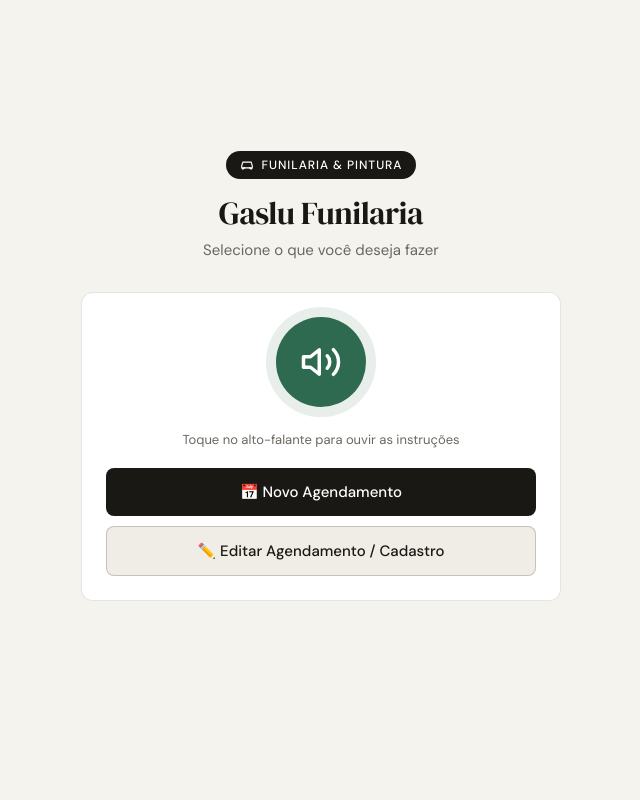
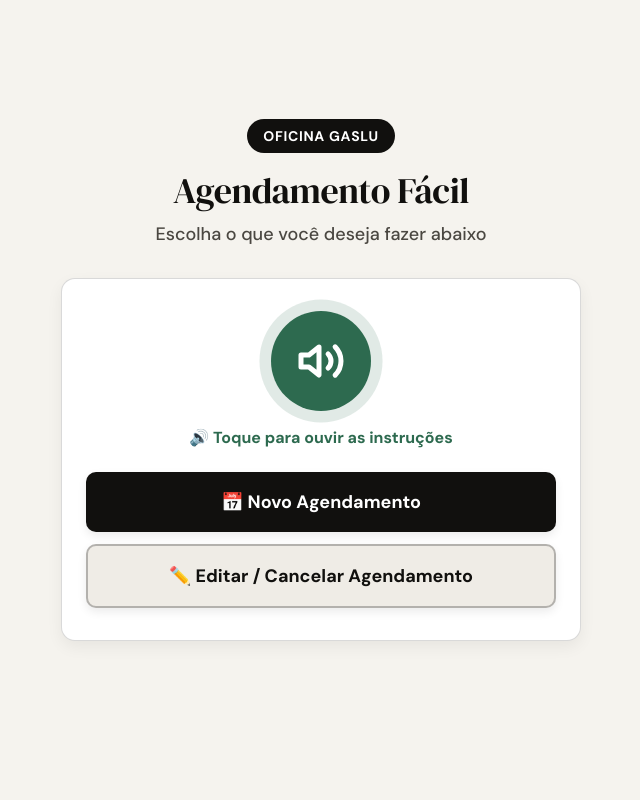
Before and after one commit to lumafrazao-dev/frameworkweb-pi1-gp7, a Django app: page / in a window 1280 px wide. Shown: the whole page, without its empty margins (319-959 px from the left). Run offline with Django 5.2, Linux system fonts and the light colour scheme.

Commit message:
Update escolher_opcao.html

```diff
--- a/agendamento/templates/escolher_opcao.html
+++ b/agendamento/templates/escolher_opcao.html
@@ -5,52 +5,51 @@
   <meta name="viewport" content="width=device-width, initial-scale=1.0">
   <title>Gaslu Funilaria — Escolher Opção</title>
   <link rel="preconnect" href="https://fonts.googleapis.com">
-  <link href="https://fonts.googleapis.com/css2?family=DM+Sans:wght@400;500&family=DM+Serif+Display&display=swap" rel="stylesheet">
+  <link href="https://fonts.googleapis.com/css2?family=DM+Sans:wght@500;700&family=DM+Serif+Display&display=swap" rel="stylesheet">
   <style>
     *, *::before, *::after { box-sizing: border-box; margin: 0; padding: 0; }
     :root {
-      --bg: #F5F3EE; --surface: #FFFFFF; --surface2: #F0EDE7;
-      --border: rgba(0,0,0,0.10); --border-strong: rgba(0,0,0,0.18);
-      --ink: #1A1814; --ink2: #6B6760; --ink3: #9E9B97;
-      --radius: 12px; --radius-sm: 8px;
+      --bg: #F5F3EE; --surface: #FFFFFF; --surface2: #EFECE6;
+      --border: rgba(0,0,0,0.15); --border-strong: rgba(0,0,0,0.25);
+      --ink: #11100E; --ink2: #4A4741;
+      --radius: 14px; --radius-sm: 10px;
     }
     body {
       font-family: 'DM Sans', sans-serif;
       background: var(--bg);
       color: var(--ink);
       min-height: 100vh;
-      padding: 2rem 1rem 4rem;
+      padding: 1.5rem 1rem 3rem;
       display: flex;
       flex-direction: column;
       align-items: center;
       justify-content: center;
     }
-    .page { max-width: 480px; width: 100%; }
+    .page { max-width: 520px; width: 100%; }
     .header { text-align: center; margin-bottom: 2rem; animation: fadeUp 0.5s ease both; }
     .header-badge {
       display: inline-flex; align-items: center; gap: 8px;
-      background: var(--ink); color: #fff; font-size: 12px; font-weight: 500;
-      letter-spacing: 0.08em; text-transform: uppercase; padding: 6px 14px;
+      background: var(--ink); color: #fff; font-size: 14px; font-weight: 700;
+      letter-spacing: 0.05em; text-transform: uppercase; padding: 8px 16px;
       border-radius: 40px; margin-bottom: 1rem;
     }
-    .header-badge svg { width: 14px; height: 14px; }
     .header h1 {
-      font-family: 'DM Serif Display', serif; font-size: 32px; font-weight: 400;
-      letter-spacing: -0.5px; line-height: 1.15;
+      font-family: 'DM Serif Display', serif; font-size: 36px; font-weight: 400;
+      letter-spacing: -0.5px; line-height: 1.2; color: var(--ink);
     }
-    .header p { font-size: 15px; color: var(--ink2); margin-top: 8px; }
+    .header p { font-size: 18px; font-weight: 500; color: var(--ink2); margin-top: 10px; }
 
     .card {
-      background: var(--surface); border: 0.5px solid var(--border);
-      border-radius: var(--radius); padding: 1.5rem; margin-bottom: 1rem;
-      animation: fadeUp 0.5s ease both;
+      background: var(--surface); border: 1.5px solid var(--border);
+      border-radius: var(--radius); padding: 2rem 1.5rem; margin-bottom: 1rem;
+      box-shadow: 0 6px 16px rgba(0,0,0,0.06);
       text-align: center;
     }
 
-    /* Botão Gigante de Áudio (Apenas Ícone Chamativo) */
+    /* Botão Gigante de Áudio para Idosos */
     .btn-audio-gigante {
-      width: 90px;
-      height: 90px;
+      width: 100px;
+      height: 100px;
       background: #2D6A4F;
       color: #fff;
       border: none;
@@ -59,64 +58,54 @@
       display: inline-flex;
       align-items: center;
       justify-content: center;
-      margin: 0 auto 1.5rem auto;
-      box-shadow: 0 8px 20px rgba(45, 106, 79, 0.35);
-      transition: transform 0.15s, background 0.15s, box-shadow 0.15s;
+      margin: 0 auto 1rem auto;
+      box-shadow: 0 8px 22px rgba(45, 106, 79, 0.4);
+      transition: transform 0.15s, background 0.15s;
       animation: pulseGlow 2s infinite;
     }
-    .btn-audio-gigante svg {
-      width: 42px;
-      height: 42px;
-    }
-    .btn-audio-gigante:hover {
-      background: #1B4332;
-      transform: scale(1.08);
-      box-shadow: 0 12px 25px rgba(45, 106, 79, 0.45);
-    }
-    .btn-audio-gigante:active {
-      transform: scale(0.95);
+    .btn-audio-gigante svg { width: 48px; height: 48px; }
+    .btn-audio-gigante:hover { background: #1B4332; transform: scale(1.06); }
+
+    .legenda-audio {
+      font-size: 16px;
+      font-weight: 700;
+      color: #2D6A4F;
+      margin-bottom: 1.5rem;
     }
 
-    /* Pequena legenda de apoio discreta abaixo do botão */
-    .legenda-audio {
-      font-size: 13px;
-      color: var(--ink2);
-      margin-bottom: 1.25rem;
+    /* Botões Principais Maiores e com Fontes Grandes */
+    .btn-primary, .btn-secondary {
+      width: 100%; padding: 18px 20px; border-radius: var(--radius-sm);
+      font-family: 'DM Sans', sans-serif; font-size: 18px; font-weight: 700;
+      cursor: pointer; text-align: center; text-decoration: none; display: block;
+      transition: opacity 0.15s, transform 0.1s;
+      box-shadow: 0 4px 10px rgba(0,0,0,0.08);
     }
+    .btn-primary { background: var(--ink); color: #fff; border: none; margin-bottom: 12px; }
+    .btn-primary:hover { opacity: 0.88; }
+    .btn-secondary { background: var(--surface2); color: var(--ink); border: 2px solid var(--border-strong); }
+    .btn-secondary:hover { background: #e2ded7; }
 
-    .btn-primary, .btn-secondary {
-      width: 100%; padding: 14px; border-radius: var(--radius-sm);
-      font-family: 'DM Sans', sans-serif; font-size: 15px; font-weight: 500;
-      cursor: pointer; text-align: center; text-decoration: none; display: block;
-      transition: opacity 0.15s, transform 0.1s, background 0.15s;
-    }
-    .btn-primary { background: var(--ink); color: #fff; border: none; margin-bottom: 10px; }
-    .btn-primary:hover { opacity: 0.82; }
-    .btn-secondary { background: var(--surface2); color: var(--ink); border: 0.5px solid var(--border-strong); }
-    .btn-secondary:hover { background: var(--border); }
-
-    /* Pop-up Modal */
+    /* Pop-up Modal Amigável */
     .modal-backdrop {
-      position: fixed; inset: 0; background: rgba(26, 24, 20, 0.6);
-      display: flex; align-items: center; justify-content: center; padding: 1rem;
-      z-index: 9999; animation: fadeUp 0.2s ease both;
+      position: fixed; inset: 0; background: rgba(17, 16, 14, 0.7);
+      display: flex; align-items: center; justify-content: center; padding: 1.5rem;
+      z-index: 9999;
     }
     .modal-card {
-      background: var(--surface); width: 100%; max-width: 400px;
-      border-radius: var(--radius); padding: 2rem 1.5rem; border: 0.5px solid var(--border);
-      box-shadow: 0 20px 40px rgba(0,0,0,0.15); text-align: center;
+      background: var(--surface); width: 100%; max-width: 440px;
+      border-radius: var(--radius); padding: 2.5rem 1.8rem; border: 2px solid var(--border-strong);
+      box-shadow: c 0 20px 40px rgba(0,0,0,0.2); text-align: center;
     }
     .modal-card h3 {
-      font-family: 'DM Serif Display', serif; font-size: 22px; font-weight: 400;
-      margin-bottom: 10px; color: var(--ink);
+      font-family: 'DM Serif Display', serif; font-size: 28px; font-weight: 400;
+      margin-bottom: 12px; color: var(--ink);
     }
-    .modal-card p { font-size: 14px; color: var(--ink2); line-height: 1.5; margin-bottom: 1.5rem; }
-    .modal-actions { display: grid; grid-template-columns: 1fr 1fr; gap: 10px; }
+    .modal-card p { font-size: 17px; font-weight: 500; color: var(--ink2); line-height: 1.5; margin-bottom: 2rem; }
+    .modal-actions { display: grid; grid-template-columns: 1fr 1fr; gap: 12px; }
 
-    .btn-sim { background: #007bff; color: white; border: none; padding: 12px; border-radius: var(--radius-sm); font-weight: 500; cursor: pointer; }
-    .btn-sim:hover { opacity: 0.9; }
-    .btn-nao { background: #1A1814; color: white; border: none; padding: 12px; border-radius: var(--radius-sm); font-weight: 500; cursor: pointer; }
-    .btn-nao:hover { opacity: 0.8; }
+    .btn-sim { background: #0066cc; color: white; border: none; padding: 16px; border-radius: var(--radius-sm); font-size: 17px; font-weight: 700; cursor: pointer; box-shadow: 0 4px 10px rgba(0,102,204,0.3); }
+    .btn-nao { background: var(--ink); color: white; border: none; padding: 16px; border-radius: var(--radius-sm); font-size: 17px; font-weight: 700; cursor: pointer; }
 
     .hidden { display: none !important; }
 
@@ -124,10 +113,9 @@
       from { opacity: 0; transform: translateY(12px); }
       to { opacity: 1; transform: translateY(0); }
     }
-
     @keyframes pulseGlow {
-      0% { box-shadow: 0 0 0 0 rgba(45, 106, 79, 0.4); }
-      70% { box-shadow: 0 0 0 14px rgba(45, 106, 79, 0); }
+      0% { box-shadow: 0 0 0 0 rgba(45, 106, 79, 0.5); }
+      70% { box-shadow: 0 0 0 16px rgba(45, 106, 79, 0); }
       100% { box-shadow: 0 0 0 0 rgba(45, 106, 79, 0); }
     }
   </style>
@@ -135,39 +123,30 @@
 <body>
 <div class="page">
   <header class="header">
-    <div class="header-badge">
-      <svg viewBox="0 0 24 24" fill="none" stroke="currentColor" stroke-width="2">
-        <path d="M3 17h1v1a1 1 0 0 0 2 0v-1h12v1a1 1 0 0 0 2 0v-1h1v-4l-2-6H5l-2 6v4z"/>
-        <circle cx="7.5" cy="17" r="1.5" fill="currentColor" stroke="none"/>
-        <circle cx="16.5" cy="17" r="1.5" fill="currentColor" stroke="none"/>
-      </svg>
-      Funilaria & Pintura
-    </div>
-    <h1>Gaslu Funilaria</h1>
-    <p>Selecione o que você deseja fazer</p>
+    <div class="header-badge">Oficina Gaslu</div>
+    <h1>Agendamento Fácil</h1>
+    <p>Escolha o que você deseja fazer abaixo</p>
   </header>
 
   <div class="card">
-    <!-- Botão Gigante com Ícone de Som (Chamativo e com efeito de pulso para atrair o clique) -->
     <button type="button" class="btn-audio-gigante" id="btnOuvirOrientacao" title="Ouvir orientações">
-      <svg viewBox="0 0 24 24" fill="none" stroke="currentColor" stroke-width="2" stroke-linecap="round" stroke-linejoin="round">
+      <svg viewBox="0 0 24 24" fill="none" stroke="currentColor" stroke-width="2.5" stroke-linecap="round" stroke-linejoin="round">
         <polygon points="11 5 6 9 2 9 2 15 6 15 11 19 11 5"></polygon>
         <path d="M15.54 8.46a5 5 0 0 1 0 7.07"></path>
         <path d="M19.07 4.93a10 10 0 0 1 0 14.14"></path>
       </svg>
     </button>
-    <div class="legenda-audio">Toque no alto-falante para ouvir as instruções</div>
+    <div class="legenda-audio">🔊 Toque para ouvir as instruções</div>
 
     <a href="{% url 'home' %}" class="btn-primary">📅 Novo Agendamento</a>
-    <a href="{% url 'buscar_cadastro' %}" class="btn-secondary">✏️ Editar Agendamento / Cadastro</a>
+    <a href="{% url 'buscar_cadastro' %}" class="btn-secondary">✏️ Editar / Cancelar Agendamento</a>
   </div>
 </div>
 
-<!-- Pop-up automático (Aparece após a voz terminar) -->
 <div id="modalAudioIntro" class="modal-backdrop hidden">
   <div class="modal-card">
-    <h3>Assistente de Voz</h3>
-    <p>Deseja continuar com o recurso de ajuda por áudio?</p>
+    <h3>Ajuda por Voz</h3>
+    <p>Deseja continuar ouvindo as instruções faladas para preencher o sistema?</p>
     <div class="modal-actions">
       <button type="button" class="btn-sim" id="btnSimAudio">Sim, continuar</button>
       <button type="button" class="btn-nao" id="btnNaoAudio">Desativar áudio</button>
@@ -182,40 +161,29 @@
       const mensagem = new SpeechSynthesisUtterance(texto);
       mensagem.lang = "pt-BR";
       mensagem.rate = 1.0;
-
-      if (callbackOnEnd) {
-        mensagem.onend = callbackOnEnd;
-      }
-
+      if (callbackOnEnd) mensagem.onend = callbackOnEnd;
       window.speechSynthesis.speak(mensagem);
     }
   }
 
   document.addEventListener("DOMContentLoaded", function() {
     localStorage.removeItem("audioFoiPerguntado");
-
     const modal = document.getElementById("modalAudioIntro");
     const btnOuvir = document.getElementById("btnOuvirOrientacao");
 
-    // Quando o usuário clica no ícone gigante de áudio
     btnOuvir.addEventListener("click", function() {
       const textoIntro = "Bem vindo ao sistema de agendamento da Oficina Gaslu Funilaria e Pintura. Deseja continuar com o áudio de ajuda?";
-
       falar(textoIntro, function() {
-        if (modal) {
-          modal.classList.remove("hidden");
-        }
+        if (modal) modal.classList.remove("hidden");
       });
     });
 
-    // Botão Azul (Sim, continuar)
     document.getElementById("btnSimAudio").addEventListener("click", function() {
       localStorage.setItem("audioAjudaAtivo", "sim");
       modal.classList.add("hidden");
       falar("Áudio de ajuda ativado com sucesso.");
     });
 
-    // Botão Preto (Desativar áudio)
     document.getElementById("btnNaoAudio").addEventListener("click", function() {
       localStorage.setItem("audioAjudaAtivo", "nao");
       modal.classList.add("hidden");
```
